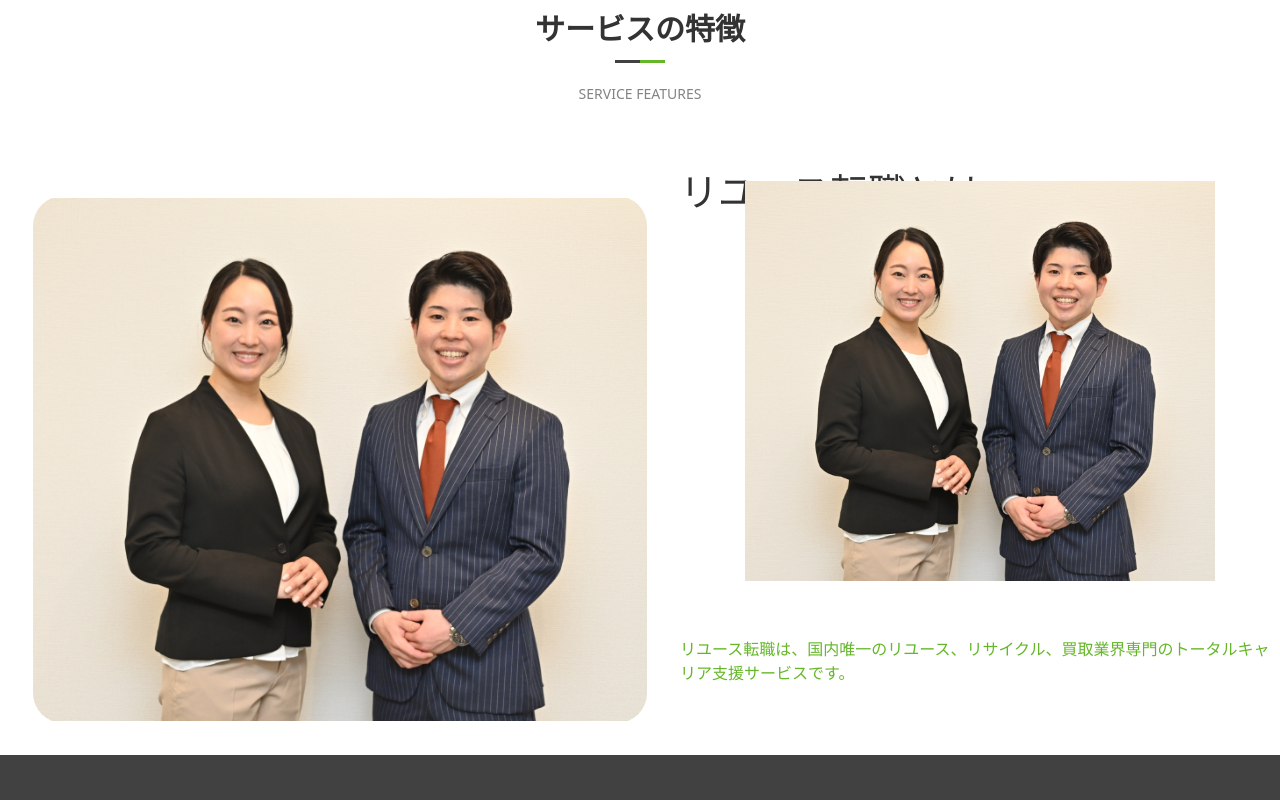
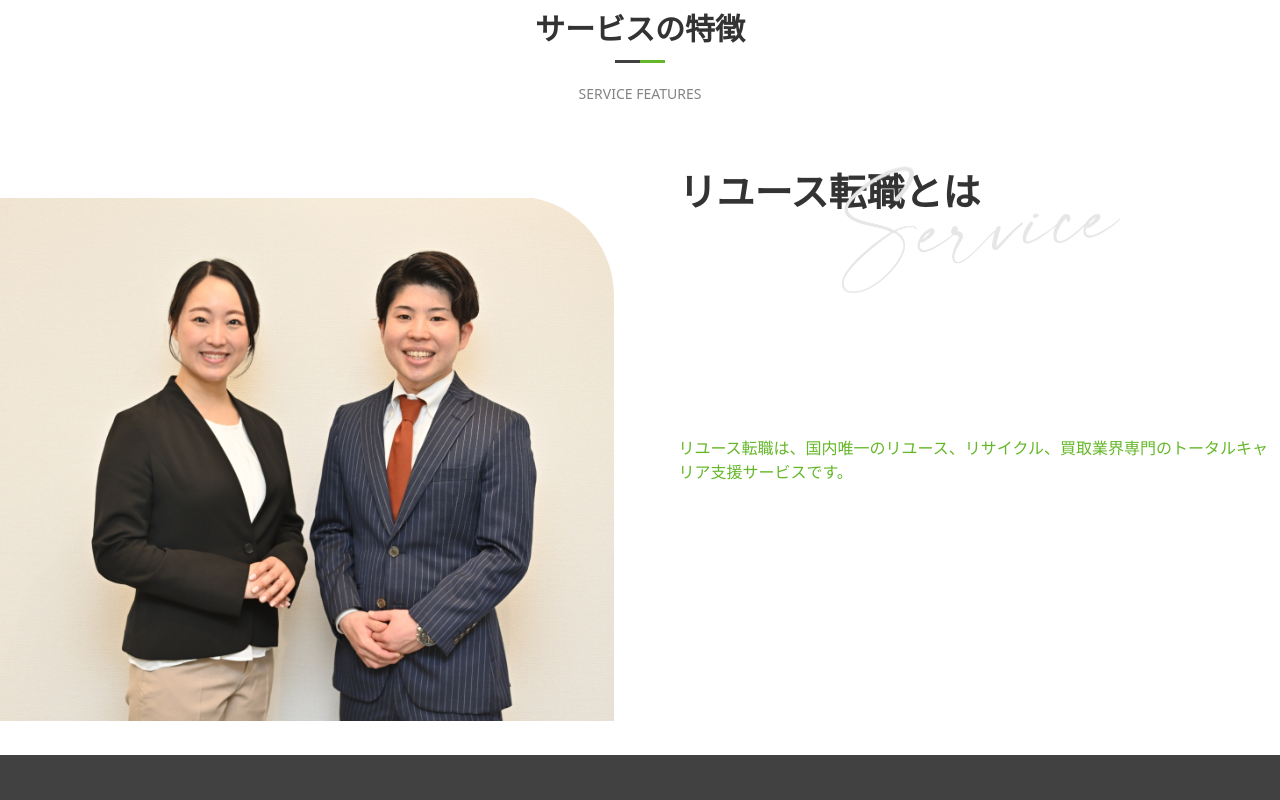
Before and after one commit to purity111/amb-work, a Next.js app: page /about in a window 1280 px wide. Shown: the part 660-1460 px from the top of the page. Built offline with nearby package versions, Linux system fonts and the light colour scheme; no server answers.

Commit message:
inquiry order

```diff
--- a/src/app/about/page.tsx
+++ b/src/app/about/page.tsx
@@ -41,27 +41,28 @@ const AboutPage: React.FC = () => {
           <p className='text-center text-[14px] text-gray-600 font-sans'>SERVICE FEATURES</p>
         </div>
 
-        <div className="flex">
-          <div className="my-5 md:my-8 w-[48%] relative aspect-[7/6] m-auto mb-4">
+        <div className="flex justify-start gap-[5%]">
+          <div className="my-5 md:my-8 w-[48%] relative aspect-[7/6]">
             <Image
               src='/images/about/about1.jpg'
               alt="シンプルイラスト"
               fill
-              className="object-contain rounded-[30px]"
+              className="object-contain rounded-tr-[100px]"
             />
           </div>
           <div className="lg:max-w-[600px]">
-            <div className="relative">
-              <h2 className='text-[24px] md:text-[30px] lg:text-[38px]'>リユース転職とは</h2>
-              <div className="absolute top-[-40px] right-0 w-full relative aspect-[3/2] m-auto mb-4">
+            <h2 className='text-[24px] md:text-[30px] lg:text-[38px] font-bold'>
+              リユース転職とは
+              <div className="absolute top-[50%] -translate-y-1/2 right-0 max-w-[298px] h-auto relative aspect-[3/2] m-auto mb-4">
                 <Image
-                  src='/images/about/about1.jpg'
+                  src='/images/about/about_text.png'
                   alt="シンプルイラスト"
                   fill
                   className="object-contain rounded-[30px]"
                 />
               </div>
-            </div>
+            </h2>
+
             <p className='text-[#65B729]'>リユース転職は、国内唯一のリユース、リサイクル、買取業界専門のトータルキャリア支援サービスです。</p>
           </div>
         </div>
--- a/src/app/mypage/inquiry/career/page.tsx
+++ b/src/app/mypage/inquiry/career/page.tsx
@@ -31,7 +31,9 @@ export default function CareerInquiryList() {
 
   useEffect(() => {
     if (response) {
-      setInquiries(response.data?.careerConsultations || response.careerConsultations || []);
+      const arr = response.data?.careerConsultations || response.careerConsultations || [];
+      arr.sort((a, b) => new Date(b.created).getTime() - new Date(a.created).getTime());
+      setInquiries(arr);
       setTotalPage(response.data?.pagination?.totalPages || response.pagination?.totalPages || 1);
     }
   }, [response]);
--- a/src/app/mypage/inquiry/contact/page.tsx
+++ b/src/app/mypage/inquiry/contact/page.tsx
@@ -45,7 +45,9 @@ export default function ContactInquiryList() {
 
   useEffect(() => {
     if (response) {
-      setInquiries(response.data.contacts || []);
+      const arr = response.data.contacts || [];
+      arr.sort((a, b) => new Date(b.created).getTime() - new Date(a.created).getTime());
+      setInquiries(arr);
       setTotalPage(response.data.pagination?.totalPages || 1);
     }
   }, [response]);
--- a/src/app/mypage/inquiry/recruiter/page.tsx
+++ b/src/app/mypage/inquiry/recruiter/page.tsx
@@ -43,9 +43,9 @@ export default function RecruiterInquiryList() {
 
   useEffect(() => {
     if (response) {
-      setApplications(response.companyApplications);
-      console.log(response.companyApplications);
-
+      const arr = response.companyApplications || [];
+      arr.sort((a, b) => new Date(b.created).getTime() - new Date(a.created).getTime());
+      setApplications(arr);
       setTotalPage(response.pagination.totalPages);
     }
   }, [response]);
```
